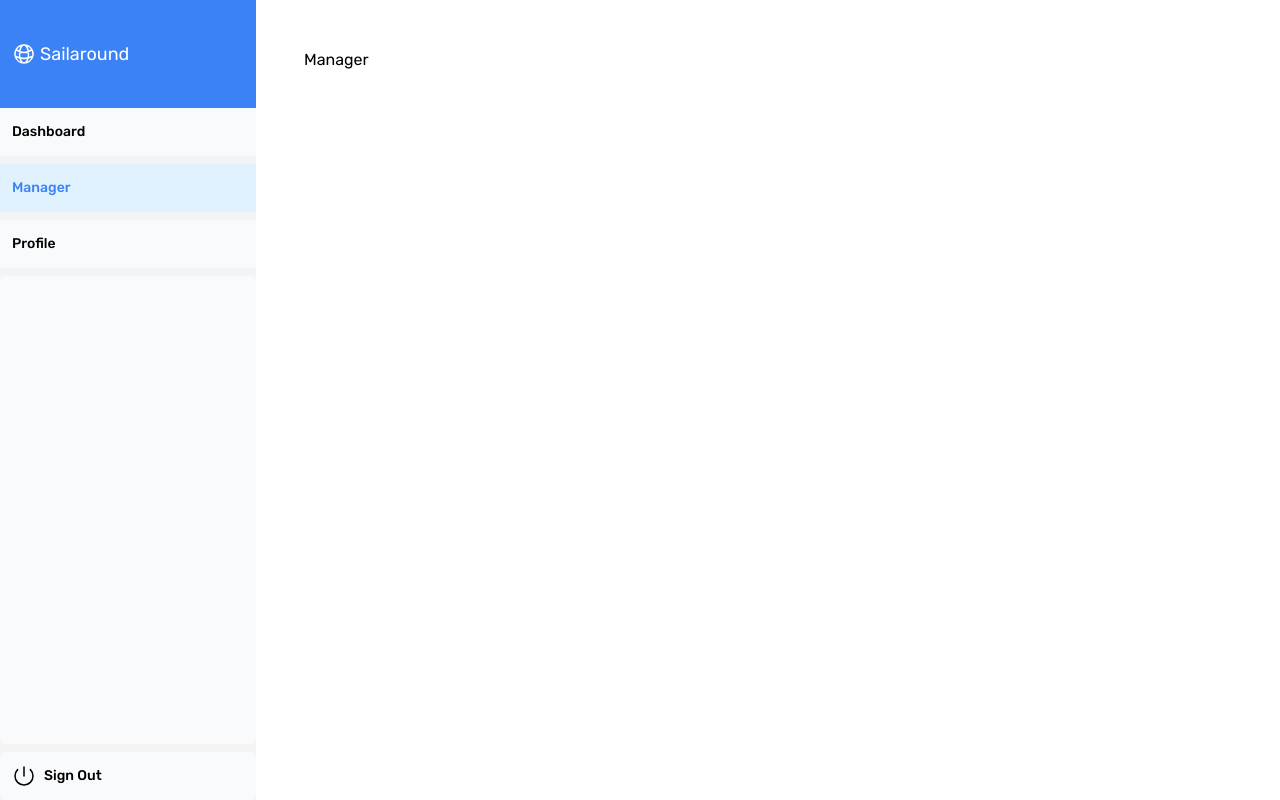
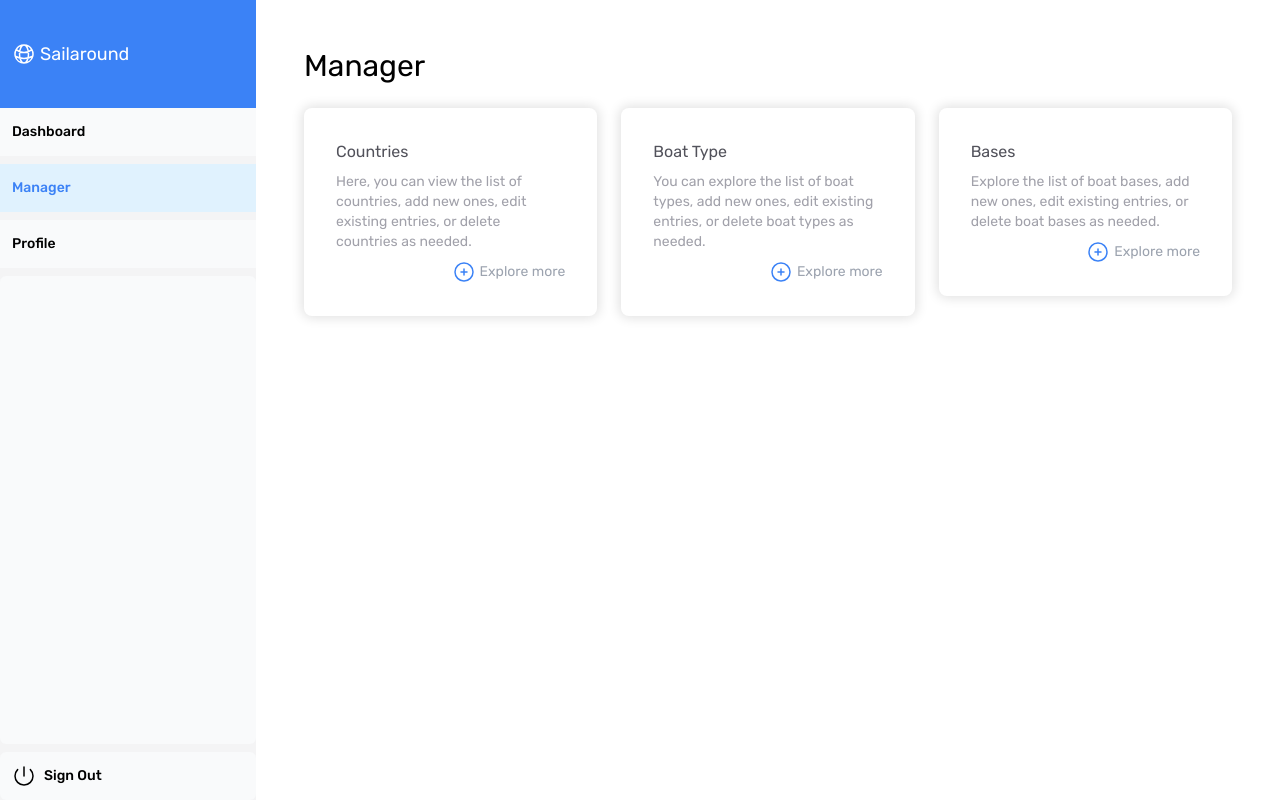
Before and after one commit to franek86/sailaround-web, a Next.js app: page /manager in a window 1280 px wide. Built offline with nearby package versions, Linux system fonts and the light colour scheme.

Commit message:
UI admin manager page

```diff
--- a/app/(admin)/dashboard/page.jsx
+++ b/app/(admin)/dashboard/page.jsx
@@ -1,12 +1,14 @@
-import Title from '@/app/components/Title.jsx'
-import React from 'react'
+import Title from "@/app/components/Title.jsx";
+import React from "react";
 
 const Dashboard = () => {
   return (
-    <div>
-        <Title level="1" addClasses="text-3xl">Dashboard</Title>
-    </div>
-  )
-}
+    <>
+      <Title level="1" addClasses="text-3xl">
+        Dashboard
+      </Title>
+    </>
+  );
+};
 
-export default Dashboard
+export default Dashboard;
--- a/app/(admin)/manager/page.jsx
+++ b/app/(admin)/manager/page.jsx
@@ -1,7 +1,40 @@
 import React from "react";
+import Link from "next/link";
+import Title from "@/app/components/Title";
+import Card from "@/app/components/Card";
+import { PlusCircleIcon } from "@heroicons/react/24/outline";
+
+const ManagerCard = ({ title, link, shortText }) => {
+  return (
+    <Link className="display" href={link}>
+      <Card variation="card">
+        <Title level={4} addClasses="text-md text-zinc-600">
+          {title}
+        </Title>
+        {shortText && <div className="my-2 text-sm text-zinc-400">{shortText}</div>}
+        <div className="flex justify-end items-center">
+          <PlusCircleIcon className="h-6 w-6 text-blue-500 me-1" />
+          <div className="text-sm text-gray-400">Explore more</div>
+        </div>
+      </Card>
+    </Link>
+  );
+};
 
 const Manager = () => {
-  return <div>Manager</div>;
+  return (
+    <>
+      <Title level="1" addClasses="text-3xl">
+        Manager
+      </Title>
+
+      <section className="my-6 grid gap-6 sm:grid-cols-2 md:grid-cols-1 lg:grid-cols-2 xl:grid-cols-3">
+        <ManagerCard title="Countries" link="/manager/countires" shortText="Here, you can view the list of countries, add new ones, edit existing entries, or delete countries as needed." />
+        <ManagerCard title="Boat Type" link="/manager/boat-type" shortText="You can explore the list of boat types, add new ones, edit existing entries, or delete boat types as needed." />
+        <ManagerCard title="Bases" link="/manager/bases" shortText="Explore the list of boat bases, add new ones, edit existing entries, or delete boat bases as needed." />
+      </section>
+    </>
+  );
 };
 
 export default Manager;
--- a/app/(admin)/profile/page.jsx
+++ b/app/(admin)/profile/page.jsx
@@ -1,7 +1,14 @@
 import React from "react";
+import Title from "@/app/components/Title";
 
 const Profile = () => {
-  return <div>Profile</div>;
+  return (
+    <>
+      <Title level="1" addClasses="text-3xl">
+        Profile
+      </Title>
+    </>
+  );
 };
 
 export default Profile;
--- /dev/null
+++ b/app/components/Breadcrumbs.jsx
@@ -0,0 +1,19 @@
+import React from "react";
+import Link from "next/link";
+
+const Breadcrumbs = ({ breadcrumbs }) => {
+  return (
+    <nav className="mb-6 block">
+      <ol className="flex text-sm">
+        {breadcrumbs.map((breadcrumb, index) => (
+          <li key={breadcrumb.href} aria-current={breadcrumb.active} className={breadcrumb.active ? "text-gray-900" : "text-gray-500"}>
+            <Link href={breadcrumb.href}>{breadcrumb.label}</Link>
+            {index < breadcrumbs.length - 1 ? <span className="mx-3 inline-block">/</span> : null}
+          </li>
+        ))}
+      </ol>
+    </nav>
+  );
+};
+
+export default Breadcrumbs;
--- a/app/globals.css
+++ b/app/globals.css
@@ -14,6 +14,10 @@
 /* CARDS */
 .card-wrapper {
   @apply h-screen flex flex-col items-center justify-center gradient--light;
+}
+
+.card {
+  @apply shadow-[0_0_12px_2px_rgba(0,0,0,0.12)] p-8 rounded-lg transition-all duration-300 hover:scale-105;
 }
 
 .card-auth {
```
